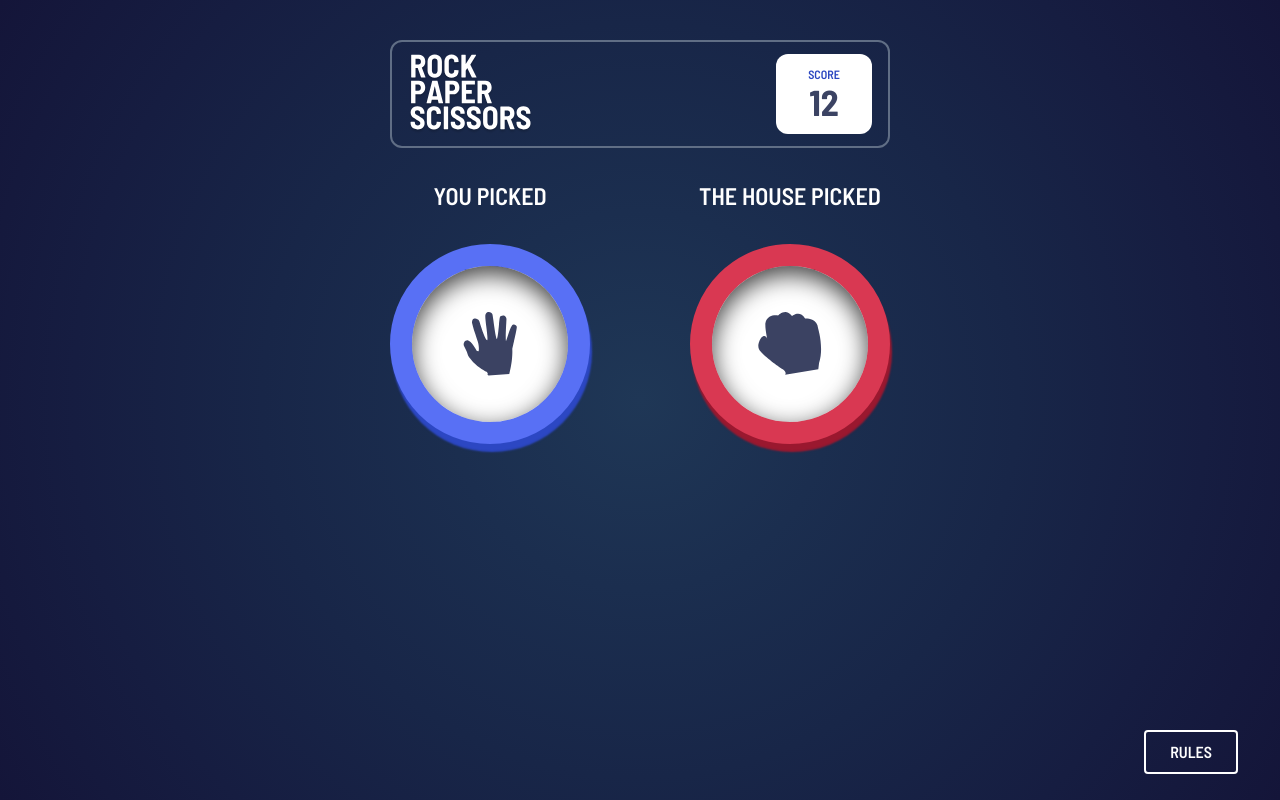
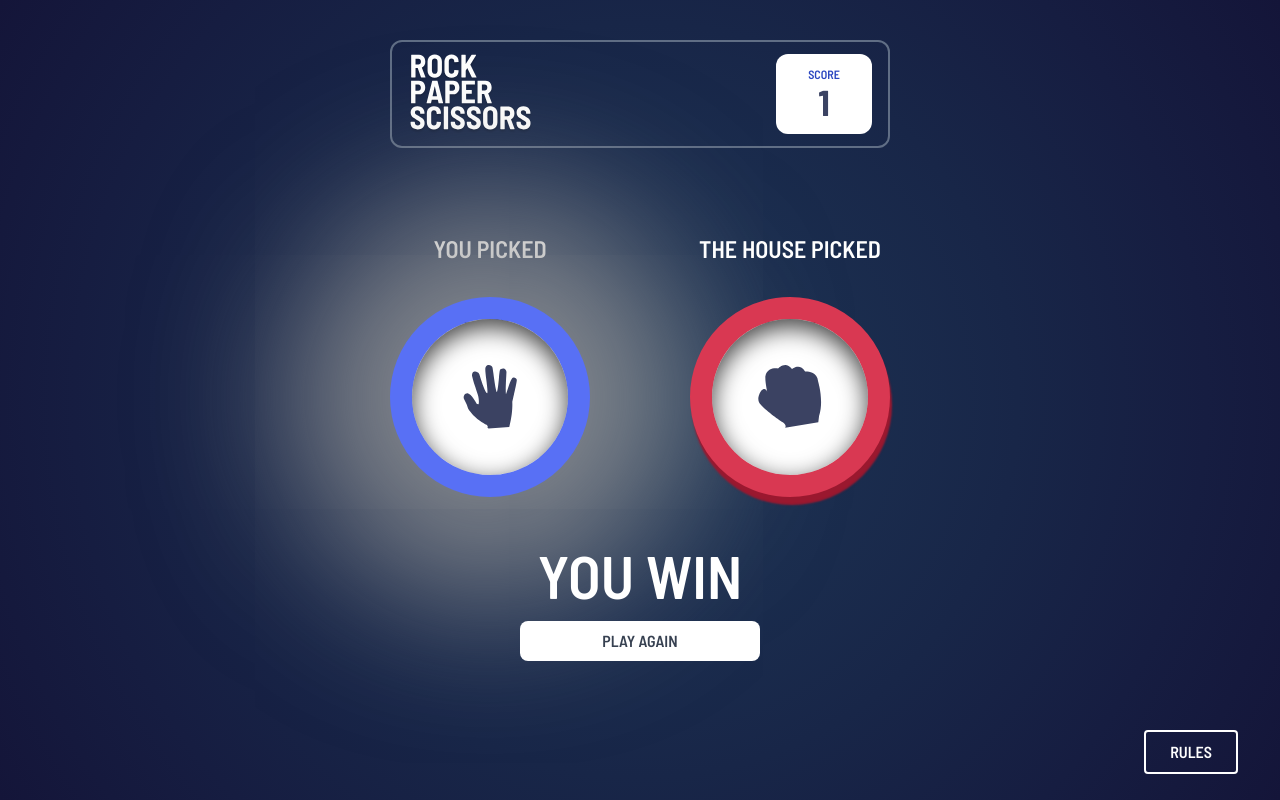
Before and after one commit to Darynka-Tapia/rps-game, a Vue app: page / in a window 1280 px wide. Both pictures are taken after a click on the element 490 px from the left and 344 px from the top of the page. Built offline with nearby package versions, Linux system fonts and the light colour scheme.

Commit message:
add rules for the game

```diff
--- a/src/components/option-selected.vue
+++ b/src/components/option-selected.vue
@@ -1,13 +1,28 @@
 <script setup>
+import { ref } from 'vue';
 import TheItemCircle from '@/components/the-item-circle.vue';
 
 import ThePaper from '@/assets/images/icon-paper.svg';
 import { GAME_OPTIONS } from '@/helpers/const.js'
+import { useComponentChange } from '@/composables/useComponentChange.js';
 
+const {
+  componentChange,
+  gameRules,
+  YouWin,
+  resultMsj
+} = useComponentChange();
+function goTo(){
+    componentChange('c_select');
+}
+const props = defineProps(['itemForGame'])
+
+const ResultMessage = ref('you lose');
 
 const emit = defineEmits(['ItemSelected']);
-let GAME_OPTIONS2 = {key:'paper', borderColor: '#5870f5', borderColorShadow: '#2c47c3', imagePath: ThePaper};
 let random = GAME_OPTIONS[getRandomInt()];
+const gameWith = GAME_OPTIONS.find(item => item.key === props.itemForGame);
+gameRules(props.itemForGame, random.key);
 
 const items = ['rock', 'paper', 'scissors'];
 function getRandomInt() {
@@ -15,18 +30,18 @@ function getRandomInt() {
     let max = Math.floor(2);
     return Math.floor(Math.random() * (max - min + 1)) + min;
 }
-// const gameWith = GAME_OPTIONS.find(item => item.key === option); el option sera con el prod que reciba
 </script>
 
 <template>
-    <div class="all-items-container">
-        <div class="rps-options">
+    <div class="rps-selected-container">
+        <div class="rps-option-selected">
             <div class="you-picked">
                 <h2 class="player-title">You picked</h2>
                 <the-item-circle
-                    :borderColor="GAME_OPTIONS2.borderColor"
-                    :borderColorShadow="GAME_OPTIONS2.borderColorShadow"
-                    :imagePath="GAME_OPTIONS2.imagePath"
+                    :borderColor="gameWith.borderColor"
+                    :borderColorShadow="gameWith.borderColorShadow"
+                    :imagePath="gameWith.imagePath"
+                    :class="{'win': YouWin}"
                 />
             </div>
             <div class="house-picked">
@@ -35,16 +50,46 @@ function getRandomInt() {
                     :borderColor="random.borderColor"
                     :borderColorShadow="random.borderColorShadow"
                     :imagePath="random.imagePath"
+                    :class="{'win': !YouWin}"
                 />
             </div>
-
-
+        </div>
+        <div class="results-container">
+            <p>{{ resultMsj }}</p>
+            <button @click="goTo()">play again</button>
         </div>
     </div>
 </template>
 
 <style lang="scss" scope>
-    .player-title {
-        @apply text-white text-center my-8 text-2xl uppercase;
+    .rps-selected-container{
+        @apply flex flex-col justify-center h-full gap-12;
+        & .rps-option-selected{
+            @apply w-full grid items-center justify-items-center mx-auto my-0;
+            max-width: 600px;
+            grid-template-columns: repeat(2,minmax(0,1fr));
+            grid-template-rows: repeat(1,minmax(0,1fr));
+            & .player-title {
+                @apply text-white text-center my-8 text-2xl uppercase;
+            }
+        }
+        & .results-container{
+            @apply w-60 my-0 mx-auto;
+            & p{
+                @apply text-6xl text-white uppercase text-center;
+            }
+            & button {
+                @apply bg-white w-60 uppercase py-2 rounded-lg my-4 text-gray-700;
+            }
+            & button:hover{
+                @apply text-red-600;
+            }
+        }
+    }
+
+
+
+    .item.win{
+        box-shadow: 0px 0px 150px 100px rgba(155,155,155,0.8);
     }
 </style>
--- a/src/components/rock-paper-scissors.vue
+++ b/src/components/rock-paper-scissors.vue
@@ -1,9 +1,19 @@
 <script setup>
+import { ref } from 'vue';
 import AllItems from '@/components/all-items.vue';
 import OptionSelected from '@/components/option-selected.vue';
+import { useComponentChange } from '@/composables/useComponentChange.js';
 
+const {
+  componentToUse,
+  componentChange,
+  score
+} = useComponentChange();
+
+const itemForGame = ref('');
 function ItemSelected(option){
-  console.log('Desde el padre:', option);
+  itemForGame.value = option;
+  componentChange('c_result');
 }
 </script>
 
@@ -14,12 +24,19 @@ function ItemSelected(option){
       <img alt="Vue logo" class="logo" src="@/assets/images/logo.svg" width="125" height="80" />
       <div class="score">
         <p class="score__title">Score </p>
-        <p class="score__number">12</p>
+        <p class="score__number">{{ score }}</p>
       </div>
     </header>
     <main>
-      <!--  <all-items @ItemSelected="ItemSelected"/>-->
-      <OptionSelected />
+      <all-items
+        v-if="componentToUse === 'c_select'"
+        @ItemSelected="ItemSelected"
+      />
+      <!--  -->
+      <OptionSelected
+        v-if="componentToUse === 'c_result'"
+        :item-for-game="itemForGame"
+      />
     <div class="rules">
       <button> rules </button>
     </div>
--- /dev/null
+++ b/src/composables/useComponentChange.js
@@ -0,0 +1,61 @@
+import { ref } from 'vue';
+import { GAME_OPTIONS } from '@/helpers/const.js';
+
+const SELECT_COMPONENT = 'c_select';
+const RESULT_COMPONENT = 'c_result';
+const componentToUse = ref('c_select');
+
+const YOU_LOSE = 'you lose';
+const YOU_WIN = 'you win';
+
+const score = ref(0);
+
+export function useComponentChange() {
+    const YouWin = ref(false);
+const resultMsj = ref(YOU_LOSE);
+
+    function componentChange(component){
+        componentToUse.value = component;
+    }
+    function gameRules(item, itemRandom){
+        item === 'paper' ? paper(itemRandom) : null;
+        item === 'rock' ? rock(itemRandom) : null;
+        item === 'scissors' ? scissors(itemRandom) : null;
+    }
+    function paper(oponent){
+        if (oponent === 'rock') {
+            areYouWin()
+            updateScore();
+        }
+    }
+    function rock(oponent){
+        if (oponent === 'scissors') {
+            areYouWin()
+            updateScore();
+        }
+    }
+    function scissors(oponent){
+        if (oponent === 'paper') {
+            areYouWin()
+            updateScore();
+        }
+    }
+    function areYouWin(){
+        YouWin.value = true;
+        resultMsj.value = YOU_WIN;
+    }
+
+    function updateScore(){
+        score.value++;
+    }
+
+
+    return {
+        componentChange,
+        componentToUse,
+        gameRules,
+        score,
+        YouWin,
+        resultMsj
+    }
+}
```
